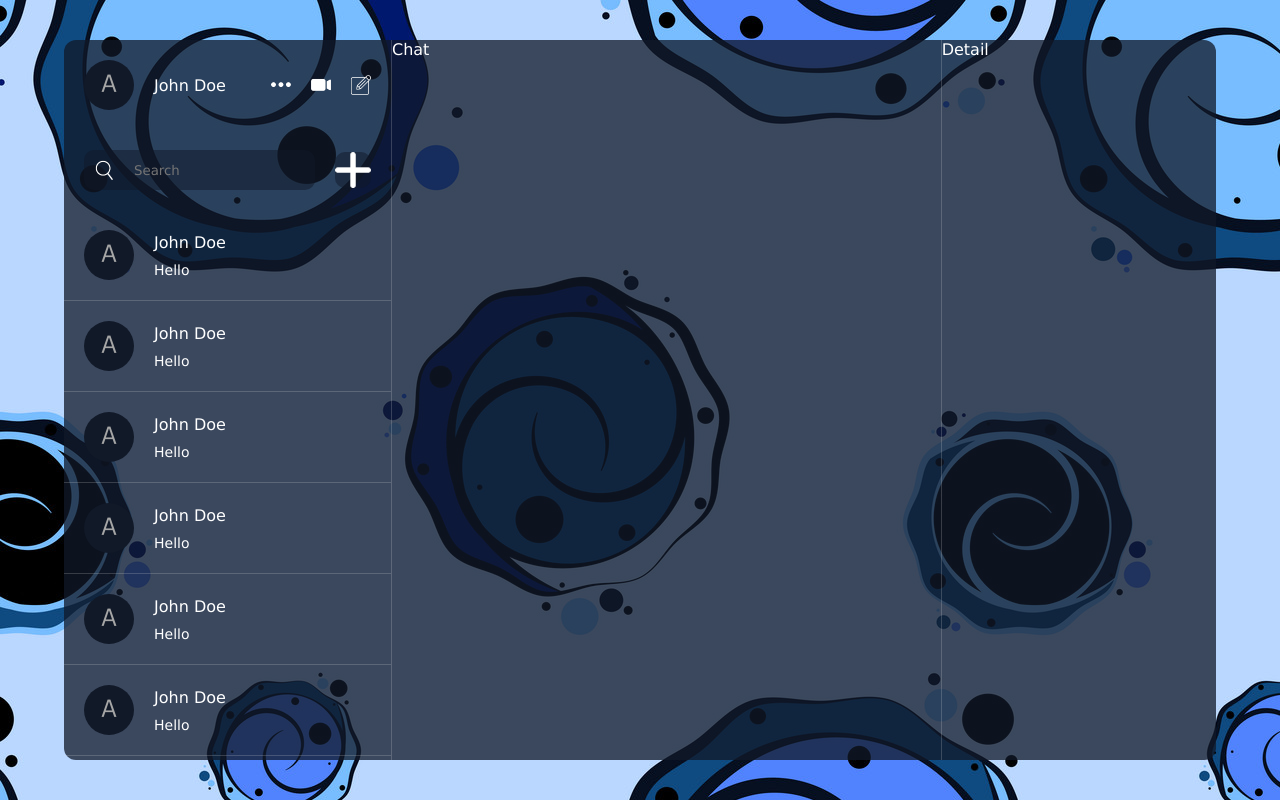
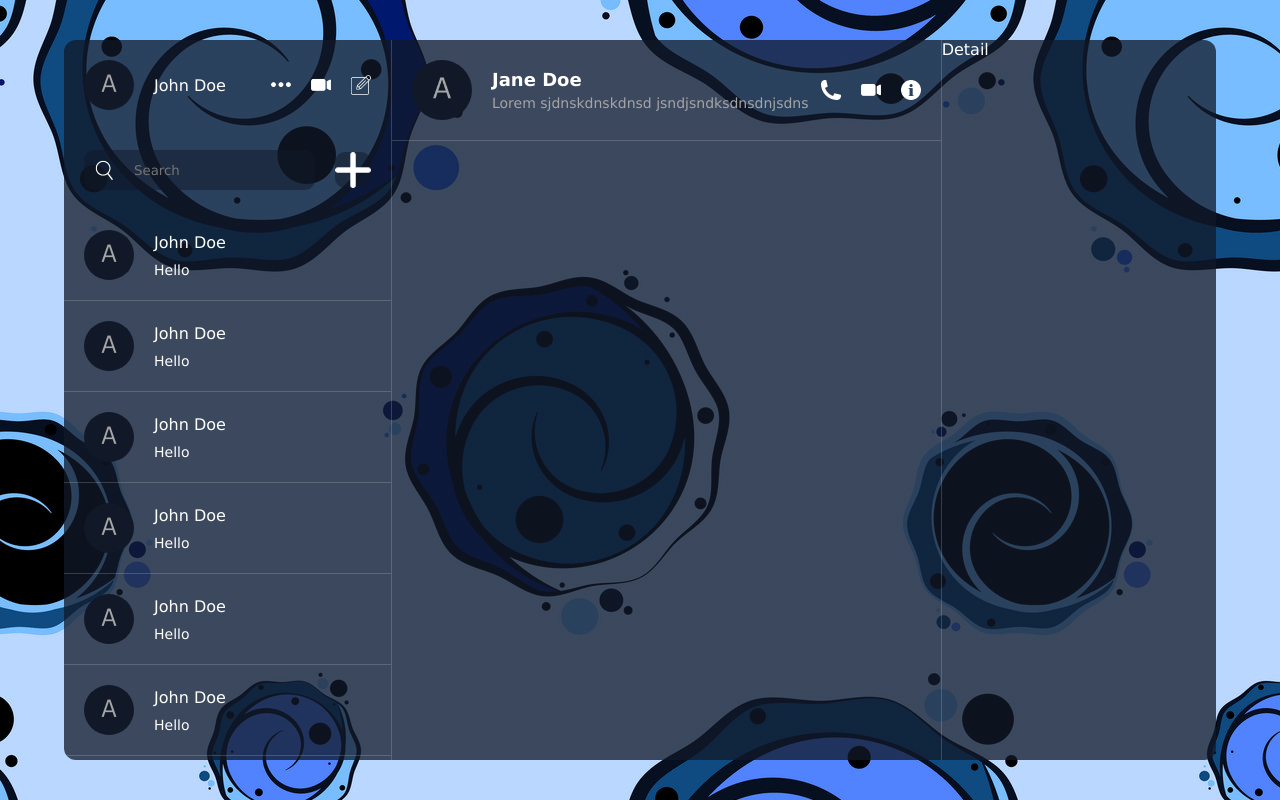
Before and after one commit to Gr8fulnez/Firbase-Chat, a React (Vite) app: page / in a window 1280 px wide. Built offline with nearby package versions, Linux system fonts and the light colour scheme.

Commit message:
chat list top design

```diff
--- a/src/components/chat/Chat.jsx
+++ b/src/components/chat/Chat.jsx
@@ -1,10 +1,27 @@
-import React from 'react'
-import './chat.css'
+import React from "react";
+import "./chat.css";
 
 const Chat = () => {
   return (
-    <div className='chat'>Chat</div>
-  )
-}
+    <div className="chat">
+      <div className="top">
+        <div className="user">
+          <img src="./avatar.png" alt="" />
+          <div className="texts">
+                      <span>Jane Doe</span>
+                      <p>Lorem sjdnskdnskdnsd jsndjsndksdnsdnjsdns</p>
+          </div>
+              </div>
+              <div className="icons">
+                  <img src="./phone.png" alt=""/>
+                  <img src="./video.png" alt=""/>
+                  <img src="./info.png" alt=""/>
+              </div>
+      </div>
+      <div className="center"></div>
+      <div className="bottom"></div>
+    </div>
+  );
+};
 
-export default Chat
+export default Chat;
--- a/src/components/chat/chat.css
+++ b/src/components/chat/chat.css
@@ -1,5 +1,53 @@
-.chat{
-    flex: 2;
-    border-left: 1px solid#dddddd35;
-    border-right: 1px solid#dddddd35;
+.chat {
+  flex: 2;
+  border-left: 1px solid#dddddd35;
+  border-right: 1px solid#dddddd35;
+  height: 100%;
+
+  .top {
+    padding: 20px;
+    display: flex;
+    align-items: center;
+    justify-content: space-between;
+    border-bottom: 1px solid#dddddd35;
+
+    .user {
+      display: flex;
+      align-items: center;
+      gap: 20px;
+
+      img {
+        width: 60x;
+        height: 60px;
+        border-radius: 50%;
+        object-fit: cover;
+      }
+
+      .texts {
+        display: flex;
+        flex-direction: column;
+        gap: 5px;
+
+        span {
+          font-size: 18px;
+          font-weight: bold;
+        }
+        p {
+          font-size: 14px;
+          font-weight: 300;
+          color: #a5a5a5;
+        }
+      }
+    }
+
+    .icons {
+      display: flex;
+      gap: 20px;
+
+      img {
+        width: 20px;
+        height: 20px;
+      }
+    }
+  }
 }
```
